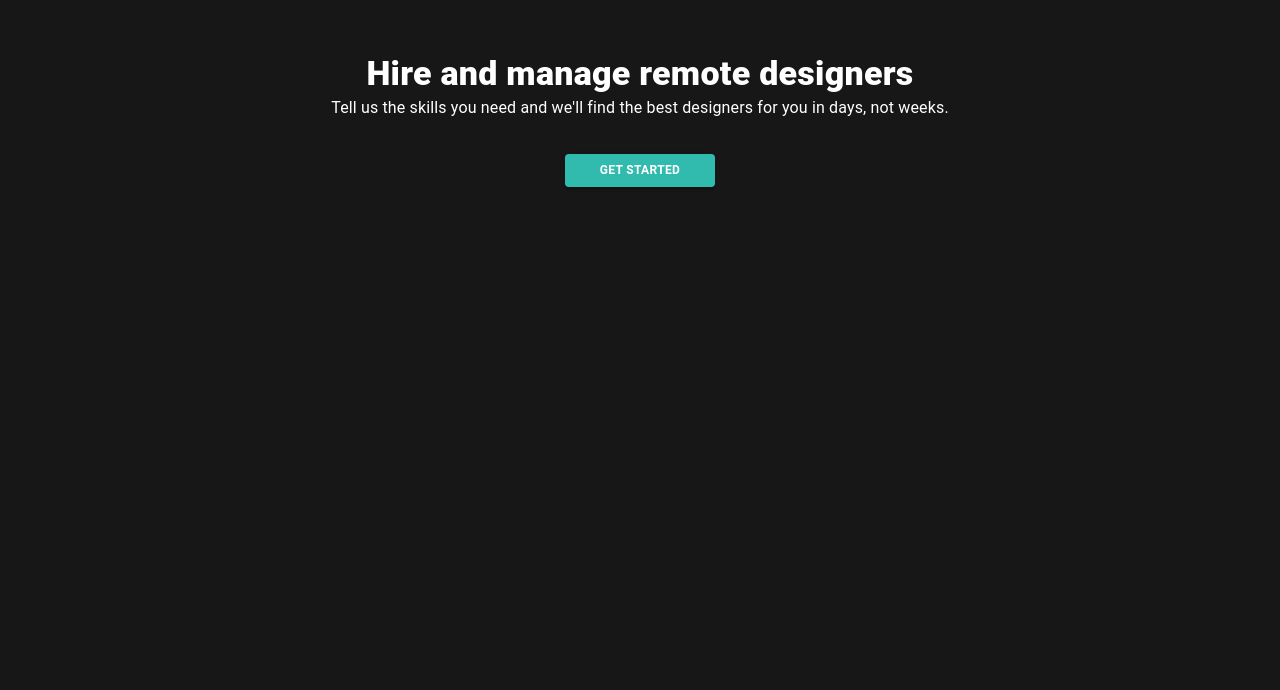
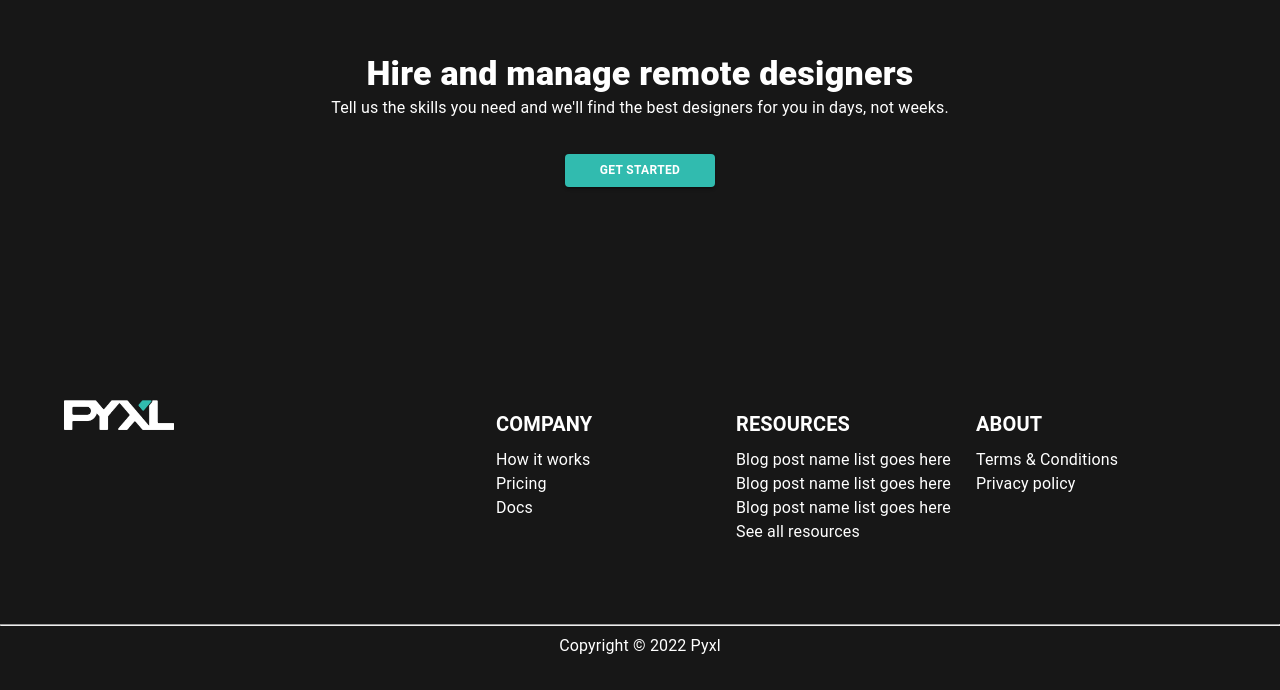
Before and after one commit to sumitranjan/pyxl-landing-page-mock, a React (Create React App) app: page / in a window 1280 px wide. Shown: the part 5280-5970 px from the top of the page. Before the commit the page ends 5600 px from the top, so only its background shows below. Built offline with nearby package versions, Linux system fonts and the light colour scheme.

Commit message:
Footer Added

```diff
--- a/src/features/homepage/Homepage.tsx
+++ b/src/features/homepage/Homepage.tsx
@@ -2,6 +2,7 @@ import React from "react";
 import Benefits from "./components/Benefits/Benefits";
 import Designers from "./components/Designers/Designers";
 import Developers from "./components/Developers/Developers";
+import Footer from "./components/footer/Footer";
 import Heading from "./components/Heading/Heading";
 import Manages from "./components/Manages/Manages";
 import Navbar from "./components/Navbar/Navbar";
@@ -21,6 +22,7 @@ const Homepage = () => {
       <Developers />
       <Designers />
       <Manages />
+      <Footer />
     </div>
   );
 };
--- /dev/null
+++ b/src/features/homepage/components/footer/Footer.tsx
@@ -0,0 +1,99 @@
+import { Box, Container, Grid, Typography } from "@mui/material";
+import pyxlLogo from "../../../../assets/pyxl_logo_seagreen.png";
+
+type FooterProps = {
+  title: String;
+  data: String[];
+};
+
+const FooterList: React.FC<FooterProps> = ({ title, data }) => {
+  return (
+    <Box
+      sx={{
+        display: "flex",
+        flexDirection: "column",
+      }}
+    >
+      <Typography sx={{ marginBottom: 1, marginTop: 1 }} variant="h6">
+        {title}
+      </Typography>
+      {data.map((item) => (
+        <Typography>{item}</Typography>
+      ))}
+    </Box>
+  );
+};
+
+const FooterLinks = () => {
+  return (
+    <Container maxWidth="lg" sx={{ marginTop: 10, marginBottom: 10 }}>
+      <Grid
+        container
+        direction="row"
+        justifyContent="center"
+        columns={{ xs: 3, md: 12 }}
+        sx={{ margin: "auto" }}
+      >
+        <Grid item xs={2} md={2}>
+          <Box
+            component="img"
+            alt="The logo of the company"
+            src={pyxlLogo}
+            sx={{ height: 30 }}
+          />
+        </Grid>
+        <Grid item xs={2} md={2.5}></Grid>
+        <Grid item xs={2} md={2.5}>
+          <FooterList
+            title="COMPANY"
+            data={["How it works", "Pricing", "Docs"]}
+          />
+        </Grid>
+        <Grid item xs={2} md={2.5}>
+          <FooterList
+            title="RESOURCES"
+            data={[
+              "Blog post name list goes here",
+              "Blog post name list goes here",
+              "Blog post name list goes here",
+              "See all resources",
+            ]}
+          />
+        </Grid>
+        <Grid item xs={2} sm={2.5} md={2.5}>
+          <FooterList
+            title="ABOUT"
+            data={["Terms & Conditions", "Privacy policy"]}
+          />
+        </Grid>
+      </Grid>
+    </Container>
+  );
+};
+
+const Copyright = () => {
+  return (
+    <Container maxWidth="lg" sx={{ marginBottom: 4 }}>
+      <Grid
+        container
+        direction="column"
+        alignItems="center"
+        justifyContent="center"
+      >
+        <Typography>Copyright © 2022 Pyxl</Typography>
+      </Grid>
+    </Container>
+  );
+};
+
+const Footer = () => {
+  return (
+    <>
+      <FooterLinks />
+      <hr />
+      <Copyright />
+    </>
+  );
+};
+
+export default Footer;
```
